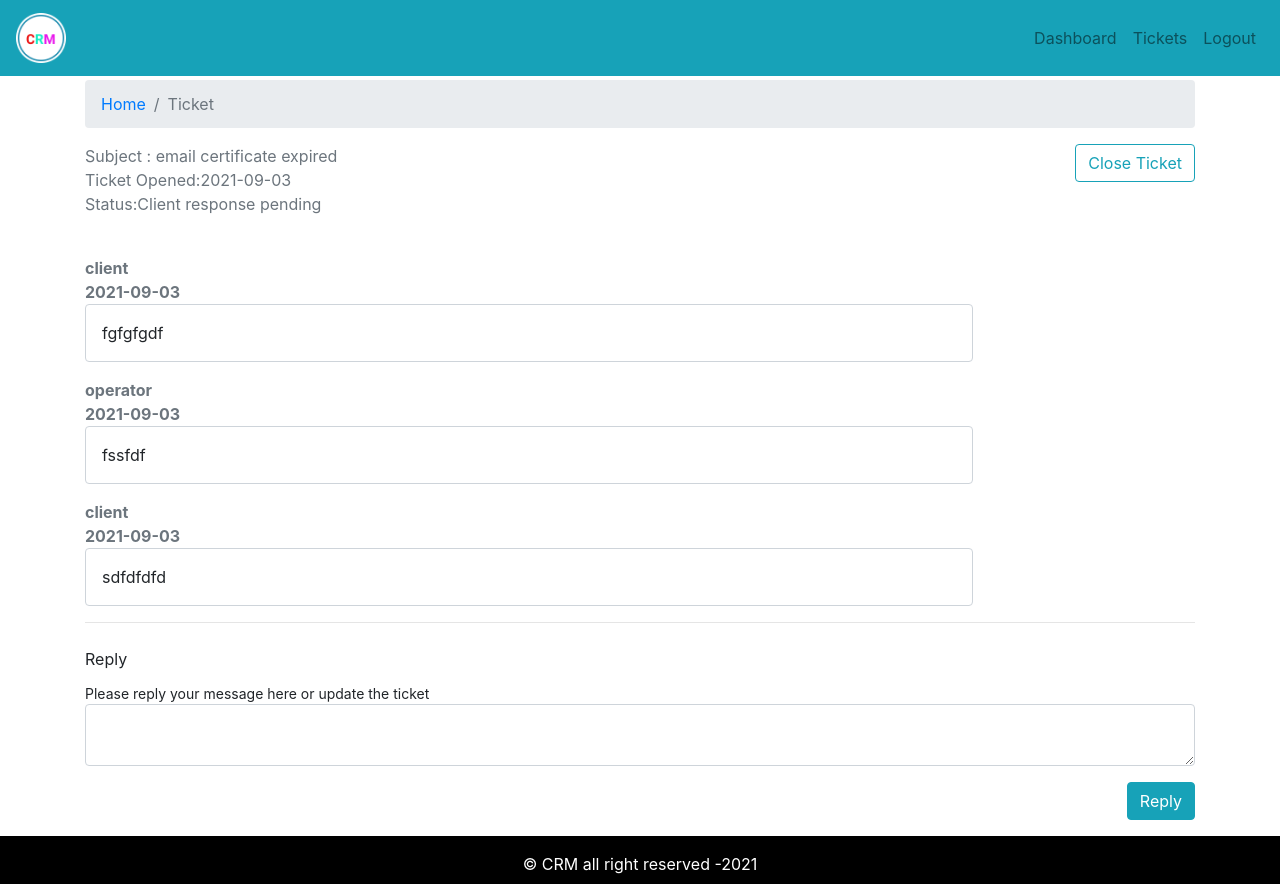
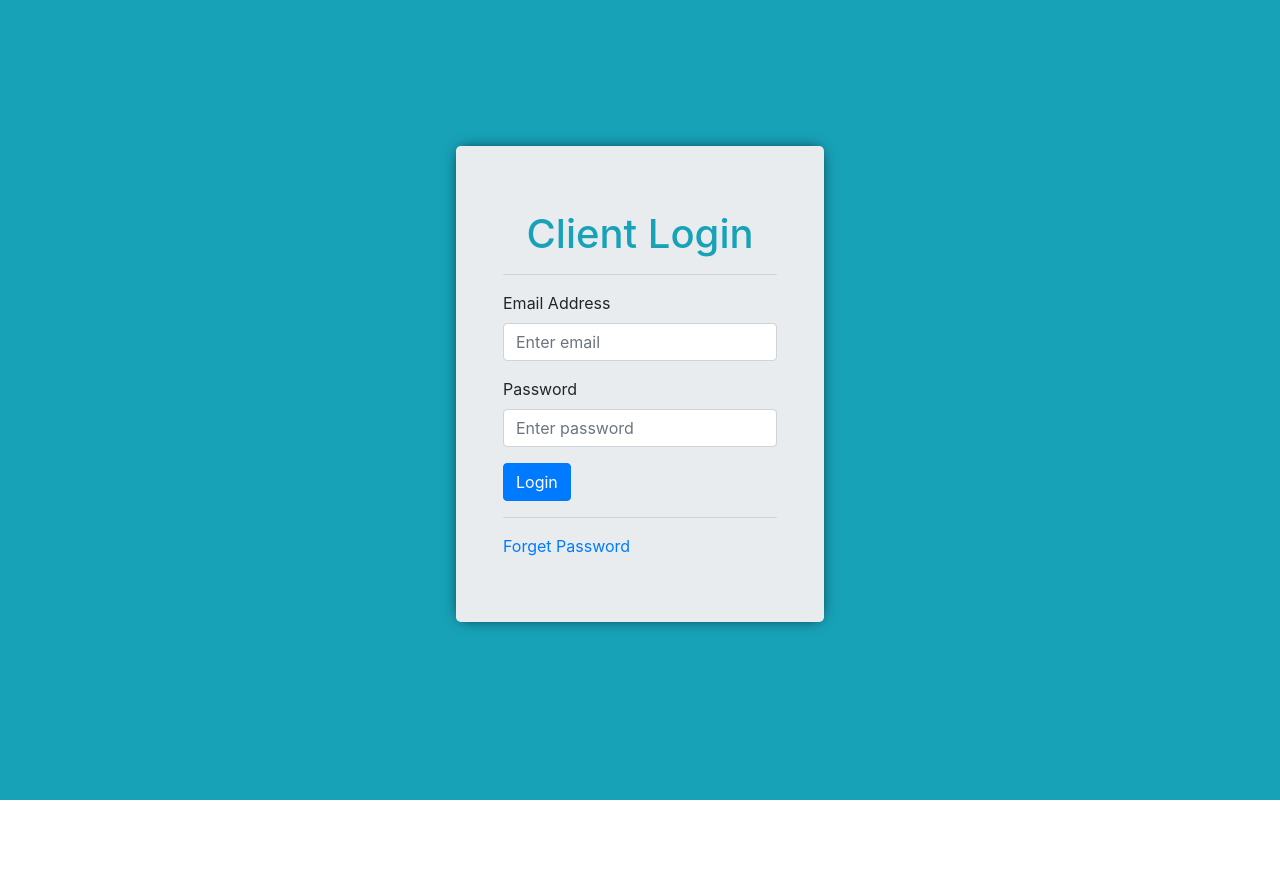
Before and after one commit to robua221/crm-frontend, a React (Create React App) app: page / in a window 1280 px wide. After the commit the page ends 800 px from the top, so only its background shows below. Built offline with nearby package versions, Linux system fonts and the light colour scheme.

Commit message:
react-router-dom added

```diff
--- a/package.json
+++ b/package.json
@@ -11,6 +11,8 @@
     "react": "^17.0.2",
     "react-bootstrap": "^1.6.1",
     "react-dom": "^17.0.2",
+    "react-router-bootstrap": "^0.25.0",
+    "react-router-dom": "^5.3.0",
     "react-scripts": "4.0.3",
     "web-vitals": "^1.1.2"
   },
--- a/src/App.js
+++ b/src/App.js
@@ -1,23 +1,36 @@
 import React from "react";
+import { BrowserRouter as Router, Switch, Route } from "react-router-dom";
 import "./App.css";
-import { DefaultLayout } from "./layout/DefaultLayout";
-// import { Dashboard } from './pages/dashboard/Dashboard.page';
-
-// import{Entry } from "./pages/entry/Entry.page";
-// import { AddTicket } from "./pages/new-ticket/AddTicket.page";
-// import { TicketLists } from "./pages/ticket-list/TicketLists.page";
+import { PrivateRoute } from "./components/private-route/PrivateRoute.comp";
+import { Dashboard } from "./pages/dashboard/Dashboard.page";
+import { Entry } from "./pages/entry/Entry.page";
+import { AddTicket } from "./pages/new-ticket/AddTicket.page";
+import { TicketLists } from "./pages/ticket-list/TicketLists.page";
 import { Ticket } from "./pages/ticket/Ticket.page";
 
 function App() {
   return (
     <div className="App">
-      {/* <Entry/>  */}
-      <DefaultLayout>
-        {/* <Dashboard/> */}
-        {/* <AddTicket/> */}
-        {/* <TicketLists /> */}
-        <Ticket />
-      </DefaultLayout>
+      <Router>
+        <Switch>
+          <Route exact path="/">
+            <Entry />
+          </Route>
+
+          <PrivateRoute path="/dashboard">
+            <Dashboard />
+          </PrivateRoute>
+          <PrivateRoute path="/add-ticket">
+            <AddTicket />
+          </PrivateRoute>
+          <PrivateRoute path="/tickets">
+            <TicketLists />
+          </PrivateRoute>
+          <PrivateRoute path="/ticket/:tId">
+            <Ticket/>
+          </PrivateRoute>
+        </Switch>
+      </Router>
     </div>
   );
 }
--- a/src/assets/data/dummy-tickets.json
+++ b/src/assets/data/dummy-tickets.json
@@ -4,7 +4,7 @@
     "subject": "email certificate expired",
     "status": "Client response pending",
     "addedAt": "2021-09-03",
-    "history": [
+    "history":[
       {
         "date": "2021-09-03",
         "message": "fgfgfgdf",
--- a/src/components/add-ticket-form/AddTicketForm.comp.js
+++ b/src/components/add-ticket-form/AddTicketForm.comp.js
@@ -9,7 +9,7 @@
   frmError,
   frmData,
 }) => {
-  console.log(frmData);
+
   return (
     <Jumbotron className="mt-3 add-new-ticket bg-light">
       <h1 className="text-info text-center">Add New Ticket</h1>
--- /dev/null
+++ b/src/components/private-route/PrivateRoute.comp.js
@@ -0,0 +1,12 @@
+import React from "react";
+import { Route, Redirect } from "react-router-dom";
+import { DefaultLayout } from "../../layout/DefaultLayout";
+const isAuth = true;
+export const PrivateRoute = ({ children, ...rest }) => {
+  return<Route
+      {...rest}
+      render={() =>isAuth ? <DefaultLayout>{children}</DefaultLayout> : <Redirect to="/" />
+     }
+    />
+
+};
--- a/src/components/ticket-table/TicketTable.comp.js
+++ b/src/components/ticket-table/TicketTable.comp.js
@@ -1,9 +1,8 @@
 import React from "react";
 import { Table } from "react-bootstrap";
 import PropTypes from "prop-types";
-
+import { Link } from "react-router-dom";
 export const TicketTable = ({ tickets }) => {
-
   return (
     <Table striped bordered hover>
       <thead>
@@ -19,7 +18,9 @@
           tickets.map((row) => (
             <tr key={row.id}>
               <td>{row.id}</td>
-              <td>{row.subject}</td>
+              <td>
+                <Link to={`/ticket/${row.id}`}>{row.subject}</Link>
+              </td>
               <td>{row.status}</td>
               <td>{row.addedAt}</td>
             </tr>
@@ -35,6 +36,6 @@
     </Table>
   );
 };
-TicketTable.PropTypes = {
+TicketTable.propTypes = {
   tickets: PropTypes.array.isRequired,
 };
--- a/src/layout/partials/Header.comp.js
+++ b/src/layout/partials/Header.comp.js
@@ -1,29 +1,35 @@
-import React from 'react'
-import { Navbar,Nav } from "react-bootstrap";
+import React from "react";
+import { Navbar, Nav } from "react-bootstrap";
 import logo from "../../assets/img/logo.png";
+import { useHistory} from "react-router-dom";
+import { LinkContainer } from "react-router-bootstrap";
 
 export const Header = () => {
-    return (
-        <Navbar
-        collapseOnSelect
-        varient="dark"
-        bg="info"
-        expand="md"
+const history=useHistory();
 
-        >
-           <Navbar.Brand>
-               <img src={logo} alt="logo" width="50px"/>
-           </Navbar.Brand>
-           <Navbar.Toggle aria-controls="basic-navbar-nav"/>
-           <Navbar.Collapse id="basic-navbar-nav">
-<Nav className="ml-auto">
-    <Nav.Link href="/dashboard">Dashboard</Nav.Link>
-    <Nav.Link href="/dashboard">Tickets</Nav.Link>
-    <Nav.Link href="/dashboard">Logout</Nav.Link>
-</Nav>
+    const logout=()=>{
+history.push ("/")
+}
 
-           </Navbar.Collapse>
+  return (
+    <Navbar collapseOnSelect bg="info" varient="dark" expand="md">
+      <Navbar.Brand>
+        <img src={logo} alt="logo" width="50px" />
+      </Navbar.Brand>
+      <Navbar.Toggle aria-controls="basic-navbar-nav" />
+      <Navbar.Collapse id="basic-navbar-nav">
+        <Nav className="ml-auto">
 
-        </Navbar>
-    )
-}
+          <LinkContainer to="/dashboard">
+            <Nav.Link>Dashboard</Nav.Link>
+          </LinkContainer>
+          <LinkContainer to="/tickets">
+            <Nav.Link>Tickets</Nav.Link>
+          </LinkContainer>
+
+          <Nav.Link onClick={logout}>Logout</Nav.Link>
+        </Nav>
+      </Navbar.Collapse>
+    </Navbar>
+  );
+};
--- a/src/pages/dashboard/Dashboard.page.js
+++ b/src/pages/dashboard/Dashboard.page.js
@@ -3,23 +3,25 @@
 import { TicketTable } from "../../components/ticket-table/TicketTable.comp";
 import tickets from "../../assets/data/dummy-tickets.json";
 import { PageBreadcrumb } from "../../components/breadcrumb/Breadcrumb.comp";
-
+import { Link } from "react-router-dom";
 export const Dashboard = () => {
   return (
     <Container>
       <Row>
         <Col>
-            <PageBreadcrumb page="Dashboard"/>
+          <PageBreadcrumb page="Dashboard" />
         </Col>
       </Row>
       <Row>
         <Col className="text-center mt-5 mb-2">
+          <Link to="/add-ticket">
             <Button
               varient="info"
               style={{ fontSize: "2rem", padding: "10px 30px" }}
             >
               Add New Ticket
             </Button>
+          </Link>
         </Col>
       </Row>
       <Row>
--- a/src/pages/ticket-list/TicketLists.page.js
+++ b/src/pages/ticket-list/TicketLists.page.js
@@ -4,6 +4,7 @@
 import SearchForm from "../../components/search-form/SearchForm.comp";
 import { TicketTable } from "../../components/ticket-table/TicketTable.comp";
 import tickets from "../../assets/data/dummy-tickets.json";
+import { Link } from "react-router-dom";
 
 export const TicketLists = () => {
   const [str, setStr] = useState("");
@@ -34,7 +35,9 @@
       </Row>
       <Row className="mt-4">
         <Col>
-          <Button variant="info">Add New Ticket</Button>
+          <Link to="/add-ticket">
+            <Button variant="info">Add New Ticket</Button>
+          </Link>
         </Col>
         <Col className="text-right">
           <SearchForm handleOnChange={handleOnChange} str={str} />
--- a/src/pages/ticket/Ticket.page.js
+++ b/src/pages/ticket/Ticket.page.js
@@ -1,28 +1,32 @@
-import React,{useState,useEffect } from "react";
+import React, { useState, useEffect } from "react";
 import { Container, Row, Col, Button } from "react-bootstrap";
 import { PageBreadcrumb } from "../../components/breadcrumb/Breadcrumb.comp";
 import tickets from "../../assets/data/dummy-tickets.json";
 import { MessageHistory } from "../../components/message-history/MessageHistory.comp";
 import { UpdateTicket } from "../../components/update-ticket/UpdateTicket.comp";
-
-const ticket = tickets[0];
+import { useParams } from "react-router-dom";
+// const ticket = tickets[0];
 
 export const Ticket = () => {
-  const [message, setMessage] = useState('')
-useEffect(() => {
+  const { tId } = useParams();
 
+  const [message, setMessage] = useState("");
+  const [ticket, setTicket] = useState("");
+  useEffect(() => {
+    for (let i = 0; i < tickets.length; i++) {
+      if (tickets[i].id == tId) {
+        setTicket(tickets[i]);
+        continue;
+      }
+    }
+  }, [message, tId]);
 
-}, [message])
-
-
-
-const handleOnChange=(e)=>{
-setMessage(e.target.value)
-}
-const handleOnSubmit=()=>{
-  alert('Form submitted')
-}
-
+  const handleOnChange = (e) => {
+    setMessage(e.target.value);
+  };
+  const handleOnSubmit = () => {
+    alert("Form submitted");
+  };
 
   return (
     <Container>
@@ -33,6 +37,7 @@
       </Row>
       <Row>
         <Col className="text-weight-bolder text-secondary">
+
           <div className="subject">Subject : {ticket.subject}</div>
           <div className="date">Ticket Opened:{ticket.addedAt}</div>
           <div className="status">Status:{ticket.status}</div>
@@ -43,15 +48,18 @@
       </Row>
       <Row className="mt-4">
         <Col>
-          <MessageHistory msg={ticket.history} />
+        {ticket.history &&
+          <MessageHistory msg={ticket.history} />}
         </Col>
       </Row>
-      <hr/>
+      <hr />
       <Row className="mt-4">
         <Col>
-         <UpdateTicket msg={message}
-          handleOnChange={handleOnChange}
-          handleOnSubmit={handleOnSubmit}/>
+          <UpdateTicket
+            msg={message}
+            handleOnChange={handleOnChange}
+            handleOnSubmit={handleOnSubmit}
+          />
         </Col>
       </Row>
     </Container>
```
Also changed, not shown: src/components/login/Login.comp.js (+24 -19 lines), 1 other file (tests, documents, lock files or other folders). Lines whose indentation alone changed are shown as unchanged.
